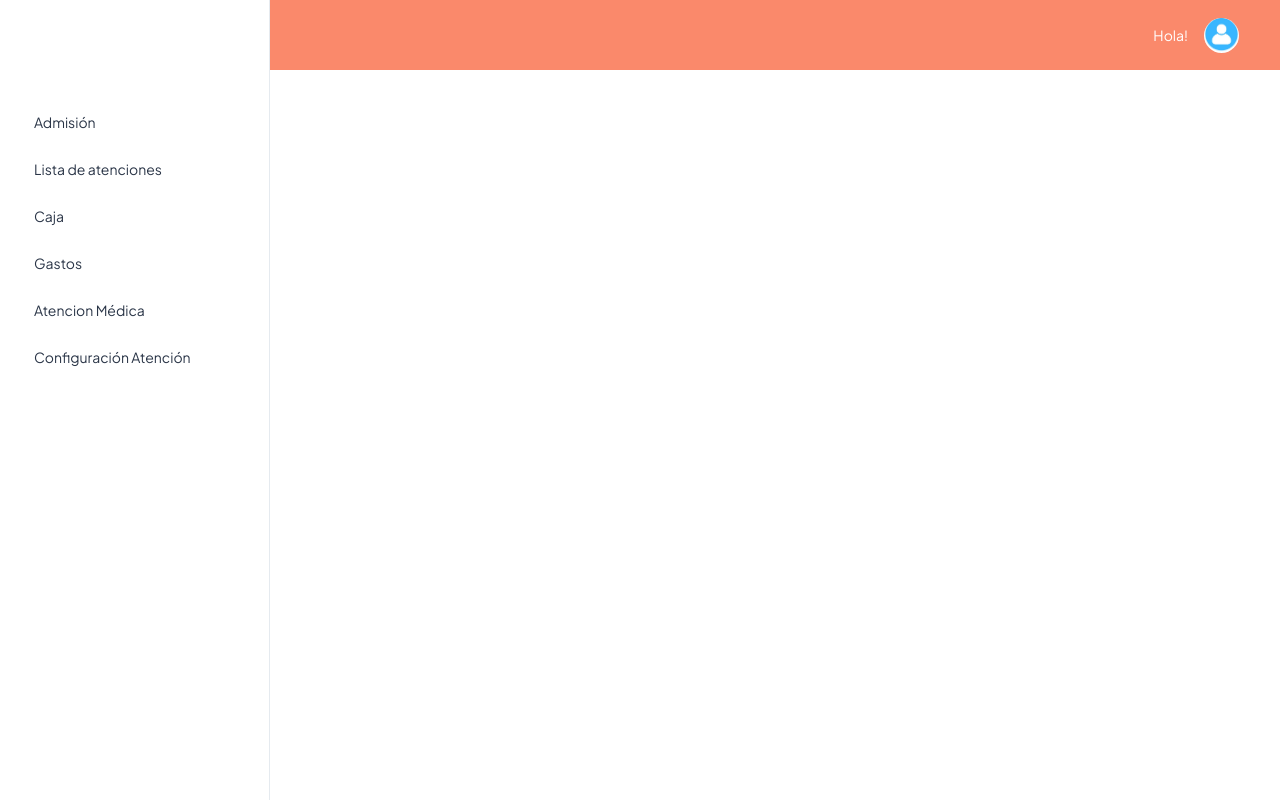
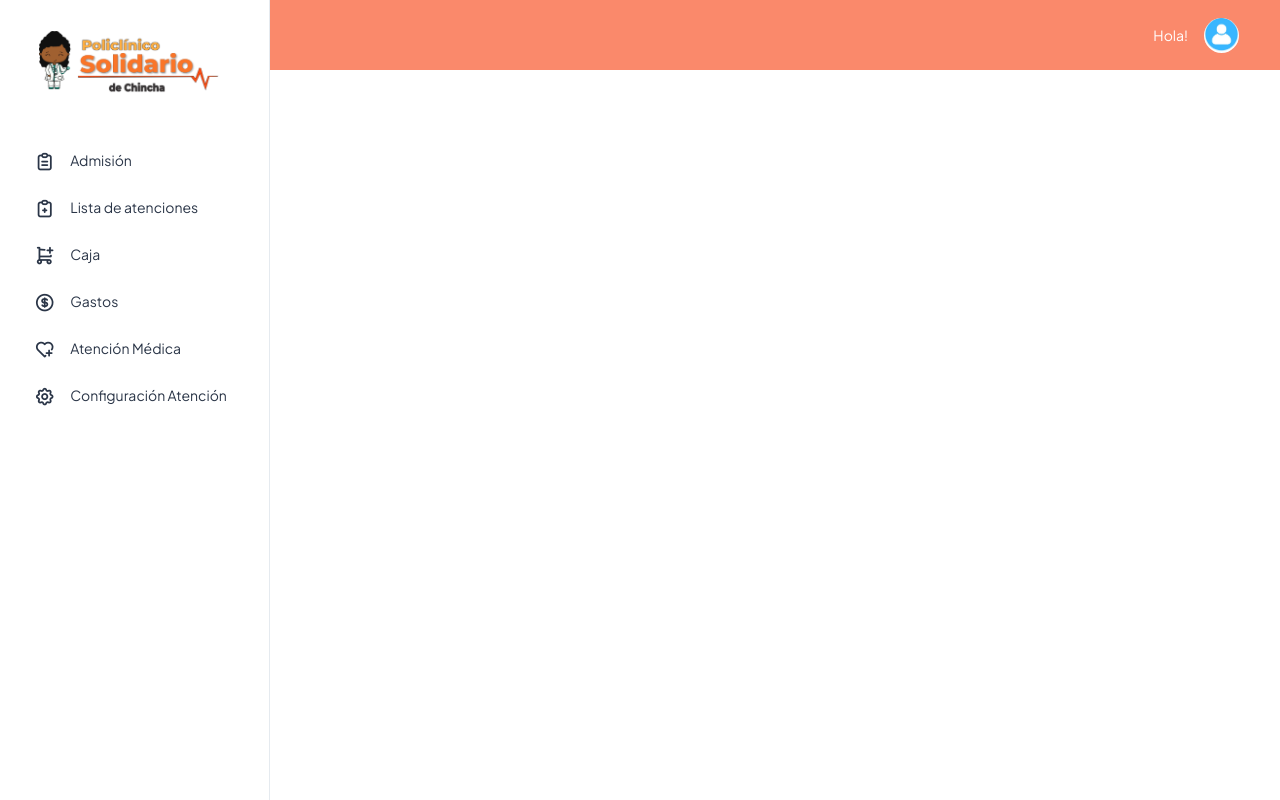
Before and after one commit to JohanLuque/policlinico, a PHP site: page /views/index.php in a window 1280 px wide. Run offline with PHP 8.4, Linux system fonts and the light colour scheme; some libraries are stand-ins or nearby versions.

Commit message:
iconos-mejora-interfaz

```diff
--- a/controllers/historiaClinica.php
+++ b/controllers/historiaClinica.php
@@ -25,5 +25,8 @@ if(isset($_POST['operacion'])){
     case 'getData':
       echo json_encode($historiaClininca->buscarHistorias($_POST['nroDocumento']));
       break;
+    case 'listarTriaje':
+      echo json_encode($historiaClininca->listarTriajeHistorias());
+      break;
   }
 }
--- a/database/PROCEDIMIENTOS_ATENCIONES.sql
+++ b/database/PROCEDIMIENTOS_ATENCIONES.sql
@@ -63,7 +63,9 @@ BEGIN
 	SELECT `idPersona`, CONCAT(`apellidoPaterno`,
 		' ', `apellidoMaterno`,
 		', ' , nombres) AS 'ApellidosNombres',
-		YEAR(CURDATE()) - YEAR(`fechaNacimiento`) AS 'Edad', genero
+		YEAR(CURDATE())-YEAR(fechaNacimiento) +
+		IF(DATE_FORMAT(CURDATE(),'%m-%d') > DATE_FORMAT(fechaNacimiento,'%m-%d'), 0 , -1 )AS 'Edad' ,
+		TIMESTAMPDIFF(MONTH, fechaNacimiento, CURDATE()) AS 'meses', `genero`
 	FROM personas
 	WHERE `numeroDocumento` = _numeroDocumento;
 END $$
--- a/views/index.php
+++ b/views/index.php
@@ -24,70 +24,99 @@
       <!-- Sidebar scroll-->
       <div>
         <div class="brand-logo d-flex align-items-center justify-content-between">
-          <a href="" class="text-nowrap logo-img">
-            <img src="" style="padding:15px ;" width="210" alt="" />
+          <a href="" class="text-nowrap logo-img mt-3">
+            <img src="./images/logos/LOGO POLICLINICO.png" style="padding:15px ;" width="210" alt="" />
           </a>
           <div class="close-btn d-xl-none d-block sidebartoggler cursor-pointer" id="sidebarCollapse">
             <i class="ti ti-x fs-8"></i>
           </div>
         </div>
         <!-- Sidebar navigation-->
-        <nav class="sidebar-nav scroll-sidebar" data-simplebar="">
-        <ul id="sidebarnav">
+        <nav class="sidebar-nav scroll-sidebar" data-simplebar="init">
+          <div class="simplebar-wrapper selected" style="margin: 0px -24px;" >
+            <div class="simplebar-height-auto-observer-wrapper">
+              <div class="simplebar-height-auto-observer"></div>
+            </div>
+            <div class="simplebar-mask selected">
+              <div class="simplebar-offset selected" style="right: 0px; bottom: 0px;">
+                <div class="simplebar-content-wrapper selected" tabindex="0" role="region" aria-label="scrollable content" style="height: 100%; overflow: hidden scroll;">
+                  <div  class="simplebar-content selected" style="padding: 0px 24px;">
+                    <ul id="sidebarnav" class="in">
 
                       <li class="nav-small-cap">
                         <i class="ti ti-dots nav-small-cap-icon fs-4"></i>
                         <!-- <span class="hide-menu">Opciones</span> -->
                       </li>
 
-            <li class='sidebar-item bg'>
-              <a class='sidebar-link bg-d' href='index.php?view=atenciones.php' id="atenciones" aria-expanded='false'>
+                      <li class='sidebar-item'>
+                        <a class='sidebar-link' href='index.php?view=atenciones.php' id="atenciones" aria-expanded='false'>
+                          <i class="ti ti-clipboard-text nav-small-cap-icon"></i>
                           <span class='hide-menu'>Admisión</span>
                         </a>
                       </li>
 
-            <li class='sidebar-item bg'>
-              <a class='sidebar-link bg-d' href='index.php?view=atencionesListado.php' id="atenciones" aria-expanded='false'>
+                      <li class='sidebar-item'>
+                        <a class='sidebar-link' href='index.php?view=atencionesListado.php' id="atenciones" aria-expanded='false'>
+                          <i class="ti ti-clipboard-plus nav-small-cap-icon"></i>
                           <span class='hide-menu'>Lista de atenciones</span>
                         </a>
                       </li>
 
-            <li class='sidebar-item bg'>
-              <a class='sidebar-link bg-d' href='index.php?view=pagos.php' id="pagos" aria-expanded='false'>
+                      <li class='sidebar-item'>
+                        <a class='sidebar-link' href='index.php?view=pagos.php' id="pagos" aria-expanded='false'>
+                          <i class="ti ti-shopping-cart-plus nav-small-cap-icon"></i>
                           <span class='hide-menu'>Caja</span>
                         </a>
                       </li>
 
-            <li class='sidebar-item bg'>
-              <a class='sidebar-link bg-d' href='index.php?view=gastos.php' id="gastos" aria-expanded='false'>
+                      <li class='sidebar-item'>
+                        <a class='sidebar-link' href='index.php?view=gastos.php' id="gastos" aria-expanded='false'>
+                          <i class="ti ti-coin nav-small-cap-icon"></i>
                           <span class='hide-menu'>Gastos</span>
                         </a>
                       </li>
 
-            <li class='sidebar-item bg'>
+                      <li class='sidebar-item '>
                         <a class='sidebar-link has-arrow' href='#' id="pagos" aria-expanded='false'>
-                <span class='hide-menu'>Atencion Médica</span>
+                          <span class='d-flex'>
+                            <i class="ti ti-heart-plus nav-small-cap-icon"></i>
+                          </span>
+                          <span class="hide-menu">Atención Médica</span>
                         </a>
                         <ul aria-expanded="false" class="collapse first-level">
                           <li class="sidebar-item">
                             <a href="index.php?view=historiaClinica.php" class="sidebar-link">
+                              <div class="round-16 d-flex align-items-center justify-content-center">
+                                <i class="ti ti-clipboard-heart nav-small-cap-icon"></i>
+                              </div>
                               <span class='hide-menu'>Historia Clinica</span>
                             </a>
                           </li>
                           <li class="sidebar-item">
                             <a href="index.php?view=triaje.php" class="sidebar-link">
+                              <div class="round-16 d-flex align-items-center justify-content-center">
+                                <i class="ti ti-heartbeat nav-small-cap-icon"></i>
+                              </div>
                               <span class='hide-menu'>Triaje</span>
                             </a>
                           </li>
                         </ul>
                       </li>
-            <li class='sidebar-item bg'>
-              <a class='sidebar-link bg-d' href='index.php?view=configuracionAtencion.php' id="pagos" aria-expanded='false'>
+                      <li class='sidebar-item '>
+                        <a class='sidebar-link' href='index.php?view=configuracionAtencion.php' id="pagos" aria-expanded='false'>
+                          <i class="ti ti-settings nav-small-cap-icon"></i>
                           <span class='hide-menu'>Configuración Atención</span>
                         </a>
                       </li>
 
                     </ul>
+                  </div>
+
+                </div>
+              </div>
+            </div>
+          </div>
+
         </nav>
         <!-- End Sidebar navigation -->
       </div>
@@ -151,7 +180,6 @@
   <script>
     document.addEventListener("DOMContentLoaded", () => {
       function getURL(){
-
         const url = new URL(window.location.href);
         const vista = url.searchParams.get("view");
         const contenedor = document.querySelector("#contenedor-vistas");
```
Also changed, not shown: database/PROCEDIMIENTOS_TRIAJE.sql (+18 -0 lines), models/HistoriaClinica.php (+10 -0 lines), views/triaje.php (+67 -23 lines), views/images/logos/LOGO POLICLINICO.png (added). Lines whose indentation alone changed are shown as unchanged.
